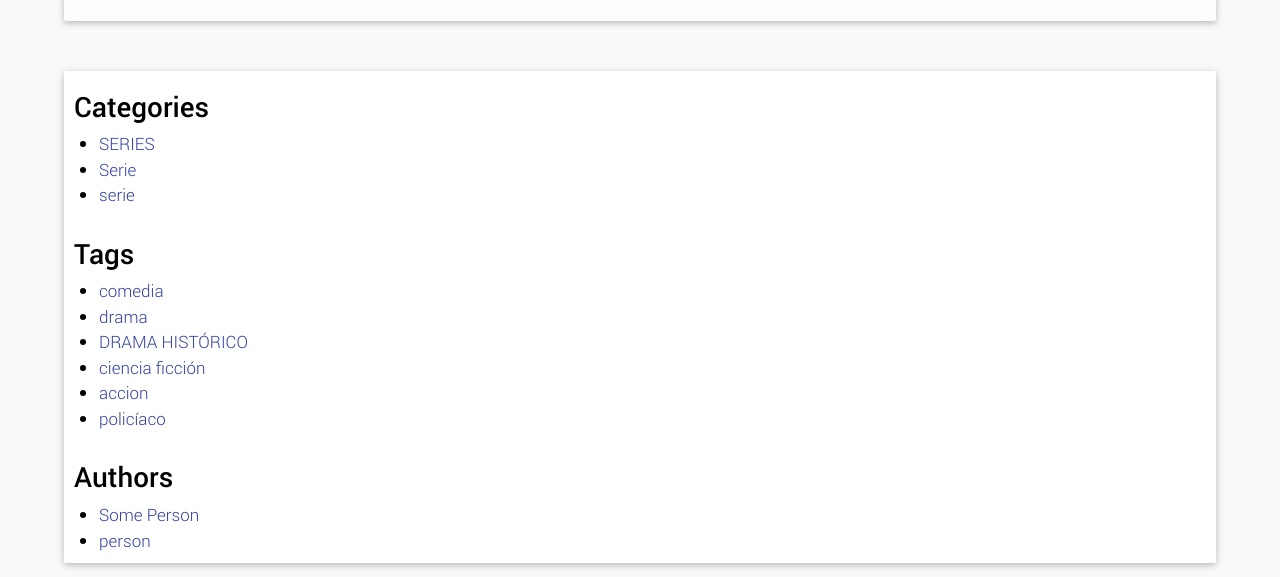
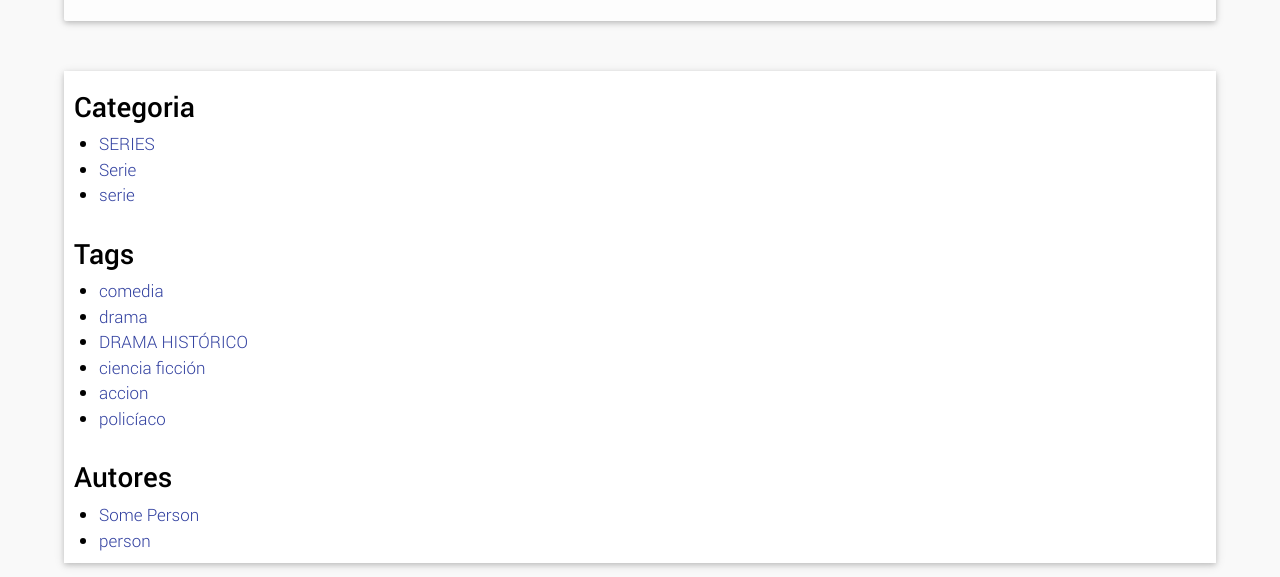
Before and after one commit to sandra86code/blog, a Jekyll site: the page built from page-classic-sidebar-left/index.md, in a window 1280 px wide and 900 px high, scrolled down 1367 px. Shown: the part 253-830 px from the top of the window. Built offline with Jekyll 4.4.1, drawn with Linux system fonts in a browser that asks for light colours.

Commit message:
Modificando barra lateral sidebar

```diff
--- a/_includes/classic-sidebar.html
+++ b/_includes/classic-sidebar.html
@@ -1,7 +1,7 @@
 <div class="sidebar classic-sidebar">
 
     <div class="widget">
-        <h3 class="title">Categories</h3>
+        <h3 class="title">Categoria</h3>
         {% include category_list.html %}
     </div>
 
@@ -11,7 +11,7 @@
     </div>
 
     <div class="widget">
-        <h3 class="title">Authors</h3>
+        <h3 class="title">Autores</h3>
         {% include author_list.html %}
     </div>
 
```
